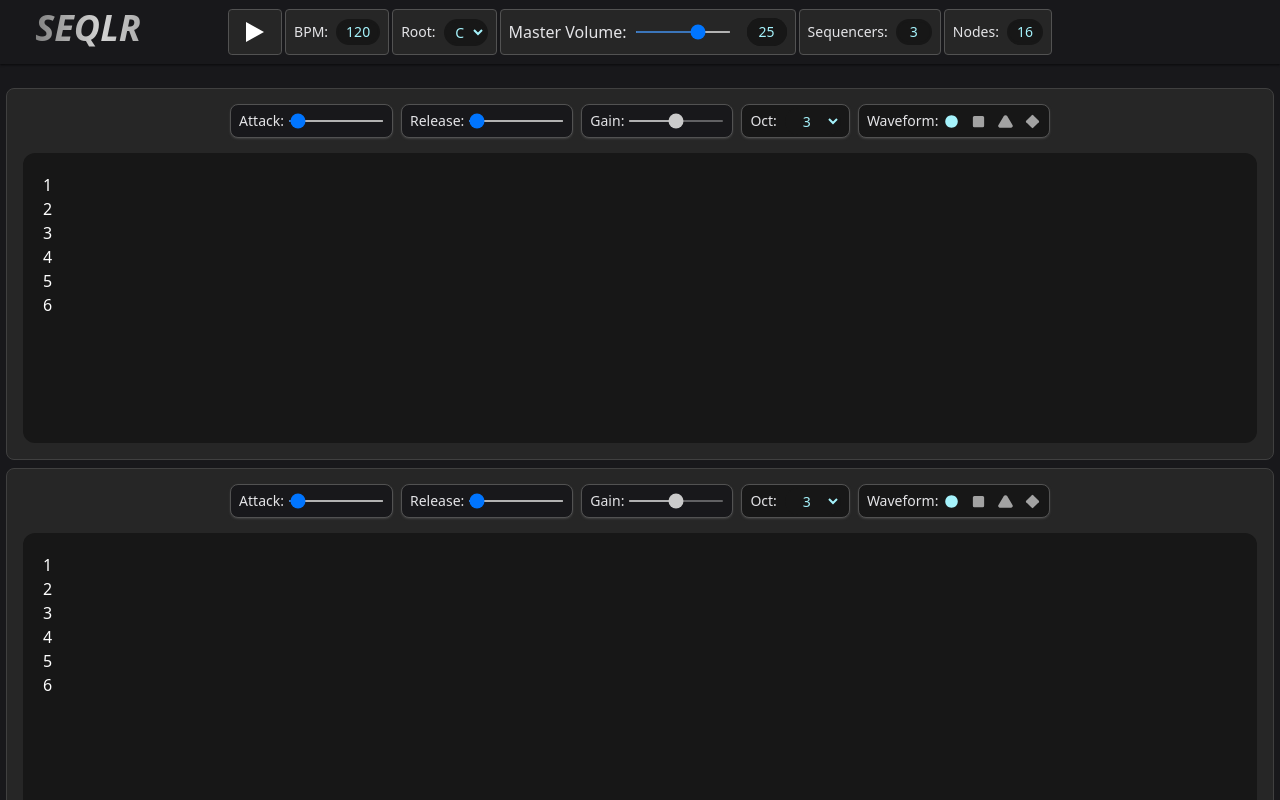
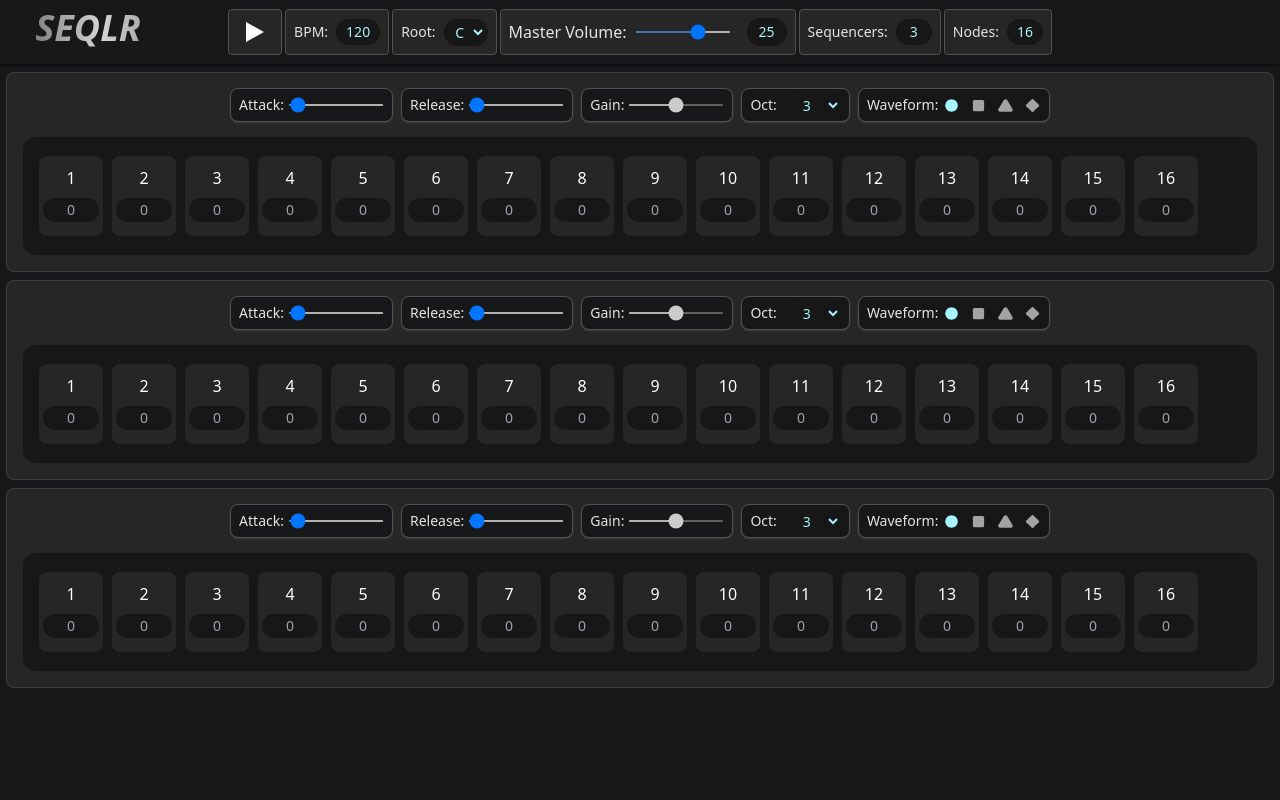
Before and after one commit to wjeffreys96/seqlr, a React (Vite) app: page / in a window 1280 px wide. Built offline with nearby package versions, Linux system fonts and the light colour scheme.

Commit message:
WIP: create NodeList Component, refactor Sequencer component

```diff
--- /dev/null
+++ b/src/components/NodeList.tsx
@@ -0,0 +1,60 @@
+import { useCallback } from "react";
+import { SequencerObject, NoteObject } from "../@types/AudioContext";
+import { FixedSizeList as List, ListChildComponentProps } from "react-window";
+import SequencerNode from "./SequencerNode";
+
+interface NodeListProps {
+  arr: SequencerObject;
+  outerIndex: number;
+  masterPlaying: boolean;
+  nodeCount: number;
+  currentNote: number;
+}
+
+export default function NodeList({
+  arr,
+  outerIndex,
+  masterPlaying,
+  nodeCount,
+  currentNote,
+}: NodeListProps) {
+  const InnerArr = useCallback(
+    ({ index, style }: ListChildComponentProps) => {
+      const obj = arr.innerArr[index];
+      const columnIsPlaying =
+        (masterPlaying && obj.id === currentNote - 1) ||
+        (masterPlaying && currentNote === 0 && obj.id === nodeCount - 1);
+      return (
+        <div style={style} className="flex items-center">
+          <SequencerNode
+            obj={obj}
+            outerIndex={outerIndex}
+            columnIsPlaying={columnIsPlaying}
+          />
+        </div>
+      );
+    },
+    [arr.innerArr, masterPlaying, currentNote, nodeCount, outerIndex],
+  );
+
+  const itemKey = useCallback((index: number, data: NoteObject[]) => {
+    const item = data[index];
+    return `${item.id}-${item.isPlaying}`;
+  }, []);
+
+  return (
+    <List
+      layout="horizontal"
+      height={94}
+      width={1900}
+      itemCount={arr.innerArr.length}
+      itemSize={73}
+      className="scrollbar-thin"
+      overscanCount={2}
+      itemData={arr.innerArr}
+      itemKey={itemKey}
+    >
+      {InnerArr}
+    </List>
+  );
+}
--- a/src/components/Sequencer.tsx
+++ b/src/components/Sequencer.tsx
@@ -2,10 +2,8 @@ import { useContext, useEffect, useRef, useState } from "react";
 import { cn } from "../utils/cn.ts";
 import { audioCtx } from "../AudioContext.ctx.tsx";
 import type { AudioContextType, SequencerObject } from "../@types/AudioContext";
-import { NoteObject } from "../@types/AudioContext";
-import SequencerNode from "./SequencerNode";
 import KnobModule from "./KnobModule";
-import { FixedSizeList as List } from "react-window";
+import NodeList from "./NodeList.tsx";
 
 export default function Sequencer() {
   const actx = useContext<AudioContextType>(audioCtx);
@@ -70,56 +68,20 @@ export default function Sequencer() {
             </div>
           )}
           {globSeqArr.map((arr, outerIndex) => {
-            const InnerArr = ({ index, styles }: { index: number, styles: React.CSSProperties }) => (
-              <div style={styles}>
-                {arr.innerArr[index].id ? arr.innerArr[index].id : ''}
-              </div>
-            );
             return (
               <div
                 key={"gnak" + outerIndex}
                 className="flex flex-col gap-4 mx-1.5 my-2 bg-neutral-800 p-4 rounded-lg border border-neutral-700"
               >
                 <KnobModule outerIndex={outerIndex} />
-                <div
-                  ref={(el) => {
-                    seqRefArr.current[outerIndex] = el;
-                  }}
-                  className={cn(
-                    "flex scrollbar-thumb-neutral-600 scrollbar-thin overflow-auto bg-neutral-900 p-5 rounded-xl ",
-                  )}
-                >
-                  <List
-                    layout='vertical'
-                    height={250}
-                    width={300}
-                    itemCount={arr.innerArr.length}
-                    itemSize={50}
-                  >
-                    {InnerArr}
-                  </List>
-                  {/* {arr.innerArr.map((obj: NoteObject) => { */}
-                  {/*   const columnIsPlaying = */}
-                  {/*     (masterPlaying && obj.id === currentNote - 1) || */}
-                  {/*     (masterPlaying && */}
-                  {/*       currentNote === 0 && */}
-                  {/*       obj.id === nodeCount - 1); */}
-                  {/*   return ( */}
-                  {/*     <div className="flex" key={"iadk" + obj.id}> */}
-                  {/*       <SequencerNode */}
-                  {/*         key={"snk" + obj.id} */}
-                  {/*         obj={obj} */}
-                  {/*         outerIndex={outerIndex} */}
-                  {/*         columnIsPlaying={columnIsPlaying} */}
-                  {/*       /> */}
-                  {/*       {(obj.id + 1) % 16 === 0 && ( */}
-                  {/*         <> */}
-                  {/*           <span className="m-1 my-2 border-l border-neutral-700" /> */}
-                  {/*         </> */}
-                  {/*       )} */}
-                  {/*     </div> */}
-                  {/*   ); */}
-                  {/* })} */}
+                <div className={cn("flex bg-neutral-900 p-3 rounded-xl ")}>
+                  <NodeList
+                    arr={arr}
+                    outerIndex={outerIndex}
+                    masterPlaying={masterPlaying}
+                    nodeCount={nodeCount}
+                    currentNote={currentNote}
+                  />
                 </div>
               </div>
             );
```
